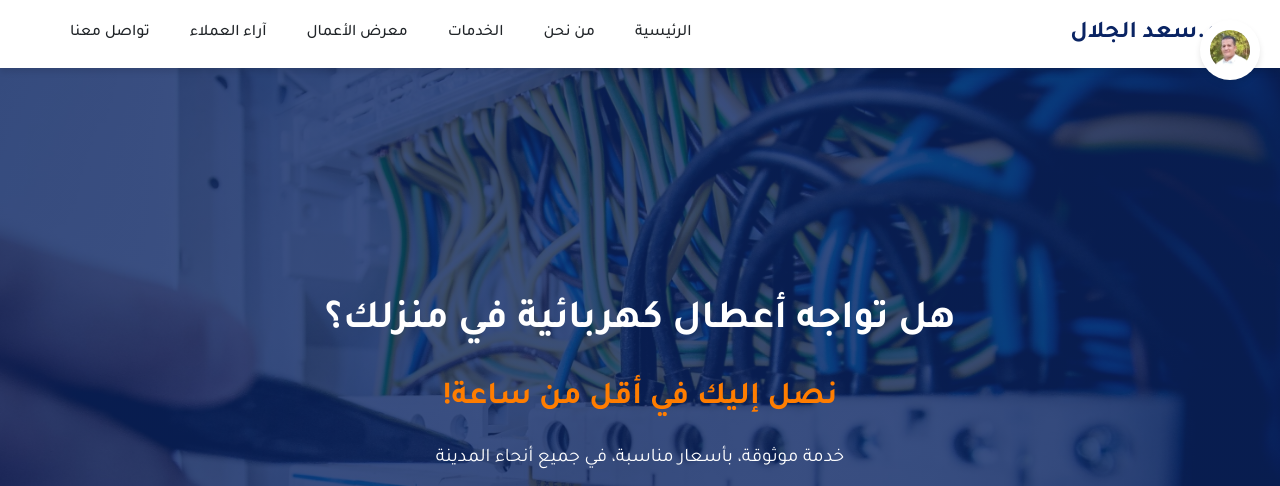
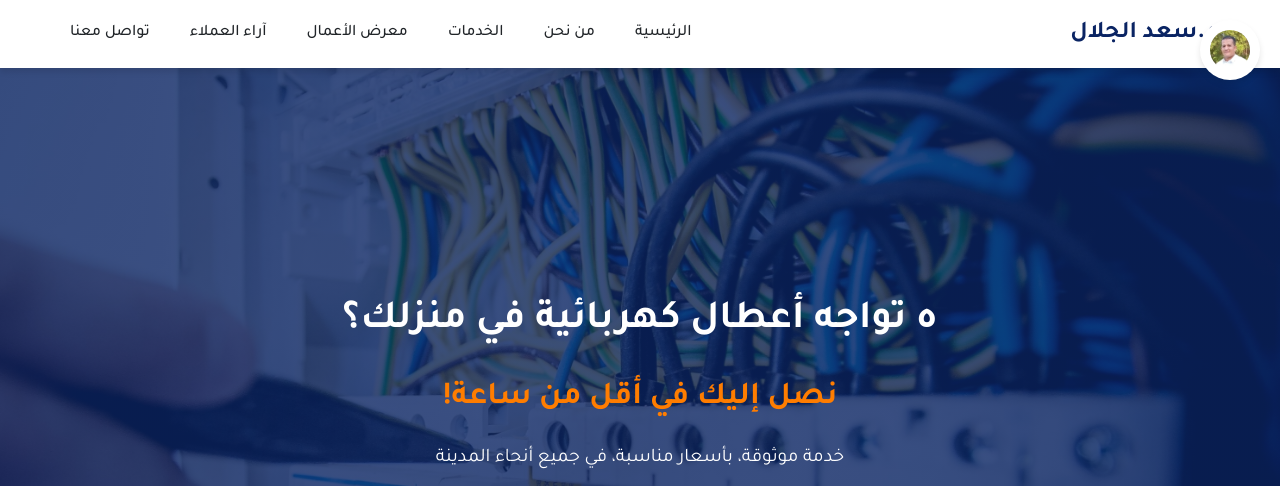
Before and after one commit to khaled-assag/Saad-Al-galal, a plain HTML site: page index.html in a window 1280 px wide. Shown: the top 486 px of the page. Drawn offline with Linux system fonts and the light colour scheme.

Commit message:
Update index.html

```diff
--- a/index.html
+++ b/index.html
@@ -72,7 +72,7 @@
     <!-- الصفحة الرئيسية -->
     <section id="home" class="hero">
         <div class="container">
-            <h1>هل تواجه أعطال كهربائية في منزلك؟</h1>
+            <h1>ه تواجه أعطال كهربائية في منزلك؟</h1>
             <h2>نصل إليك في أقل من ساعة!</h2>
             <p class="subtitle">خدمة موثوقة، بأسعار مناسبة، في جميع أنحاء المدينة</p>
             <div class="cta-buttons">
```
